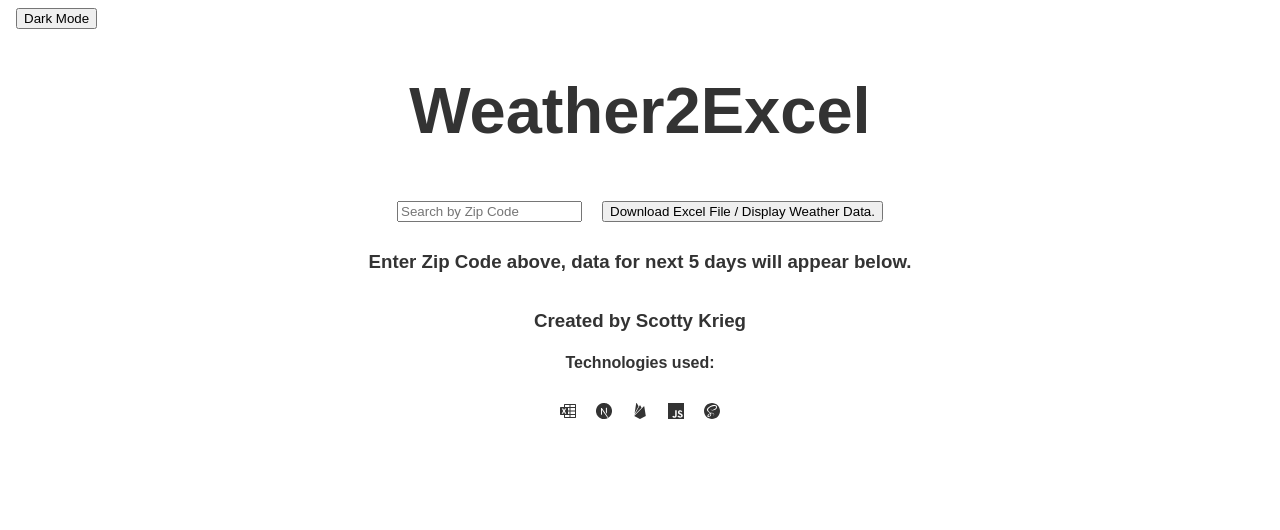
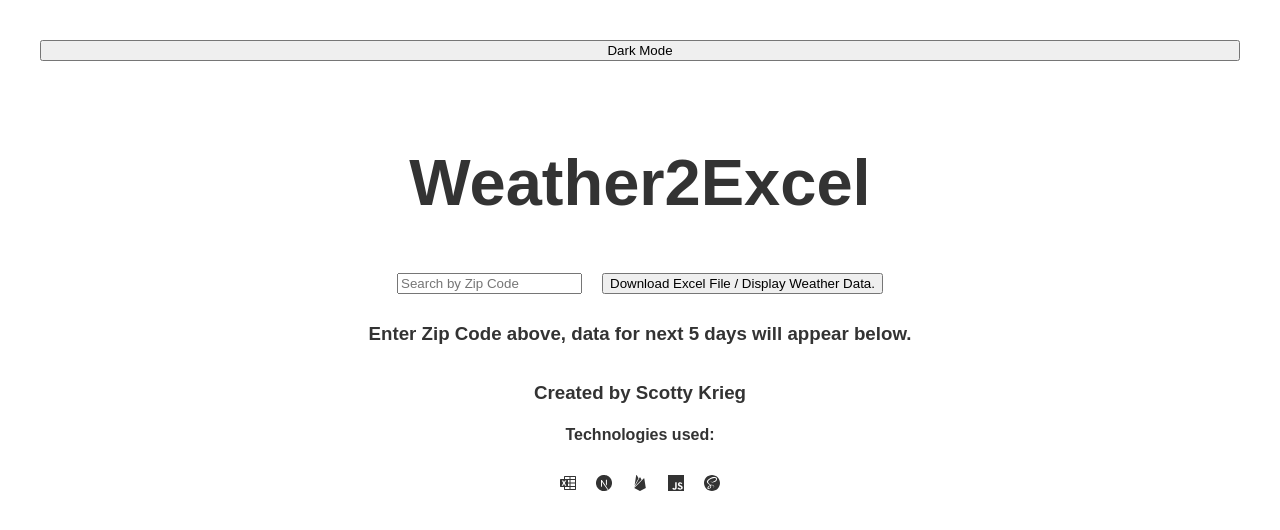
Before and after one commit to scottykrieg/weather2excel, a Next.js app: page / in a window 1280 px wide. Shown: the top 530 px of the page. Built offline with nearby package versions, Linux system fonts and the light colour scheme.

Commit message:
Fixed CSS display (desktop)

```diff
--- a/components/ModeToggle.js
+++ b/components/ModeToggle.js
@@ -1,10 +1,13 @@
 import PropTypes from "prop-types";
+import styles from "@/styles/toggle.module.sass";
 
 function ModeToggle({ mode, handleModeToggle }) {
   return (
-    <button className="mode-toggle" onClick={handleModeToggle}>
-      {mode === "light" ? "Dark Mode" : "Light Mode"}
-    </button>
+    <div className={styles.button}>
+      <button className="mode-toggle" onClick={handleModeToggle}>
+        {mode === "light" ? "Dark Mode" : "Light Mode"}
+      </button>
+    </div>
   );
 }
 
--- a/styles/index.sass
+++ b/styles/index.sass
@@ -1,3 +1,9 @@
+body
+    margin: 0px
+    min-height: 100%
+    max-height: 100%
+
+
 
 h1
     text-align: center
--- /dev/null
+++ b/styles/toggle.module.sass
@@ -0,0 +1,3 @@
+.button
+    display: grid
+    padding: 40px
```
Also changed, not shown: 1 other file (tests, documents, lock files or other folders).
